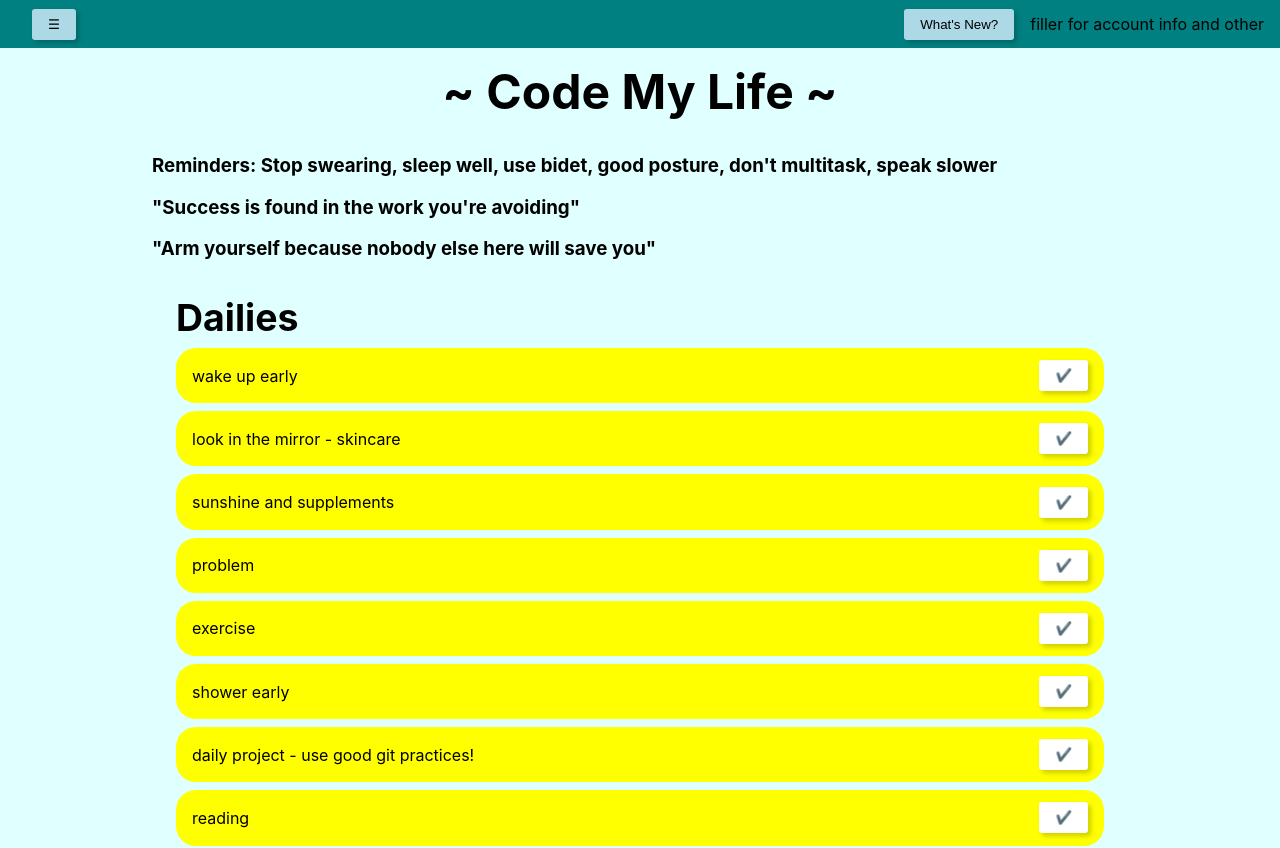
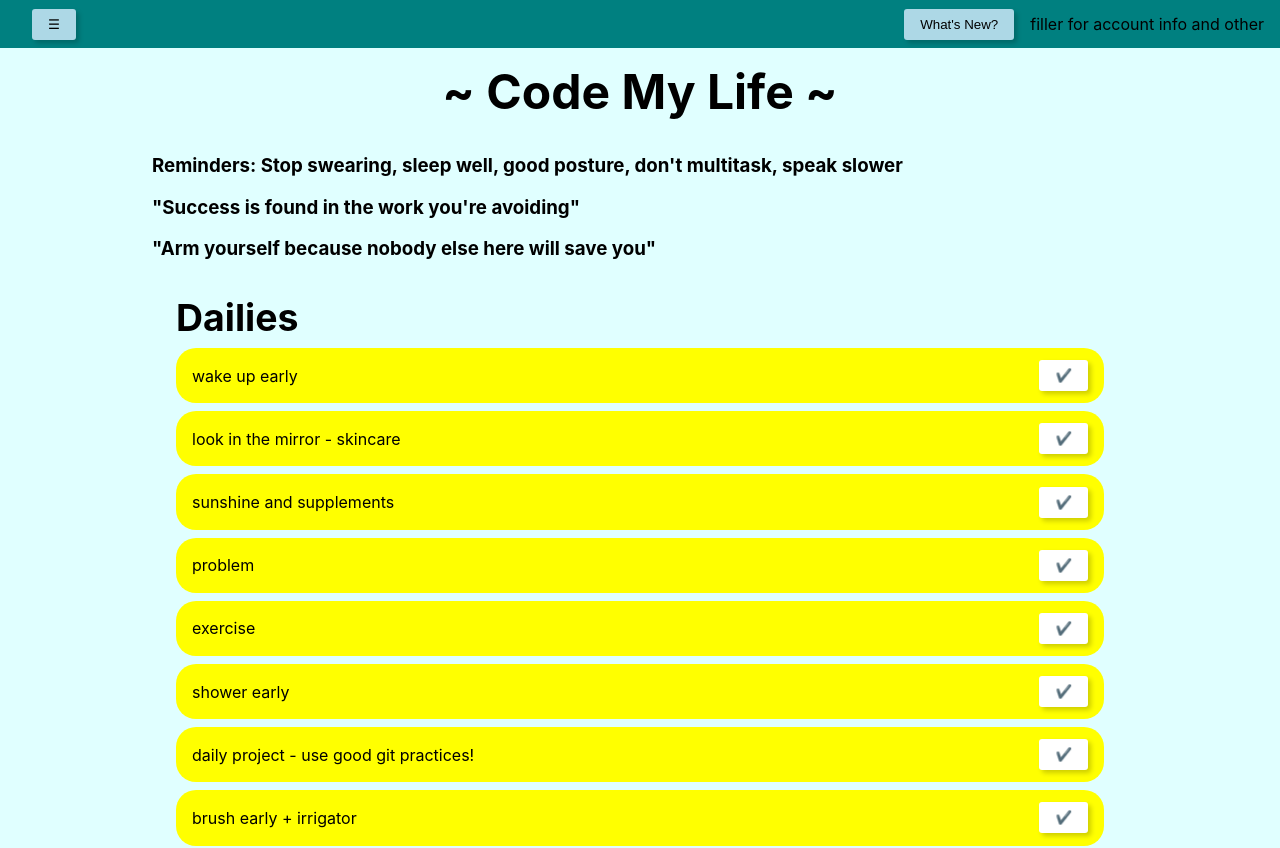
Before and after one commit to JellyChew/code-my-life, a Next.js app: page / in a window 1280 px wide. Built offline with nearby package versions, Linux system fonts and the light colour scheme.

Commit message:
content update

```diff
--- a/components/layout.js
+++ b/components/layout.js
@@ -19,7 +19,7 @@ export default function layout({ children }) {
         setShowSidebar(!showSidebar);
     }
 
-    let updateMsg = 'Added "whats new?" feature'
+    let updateMsg = 'content update! edited reminders, new daily'
 
     function whatsNew() {
         Swal.fire({
--- a/components/todolist.js
+++ b/components/todolist.js
@@ -5,7 +5,7 @@ import { useState } from 'react'
 
 export default function Todolist() {
 
-    let dailies = [ 'wake up early', 'look in the mirror - skincare', 'sunshine and supplements', 'problem', 'exercise', 'shower early', 'daily project - use good git practices!', 'reading']
+    let dailies = [ 'wake up early', 'look in the mirror - skincare', 'sunshine and supplements', 'problem', 'exercise', 'shower early', 'daily project - use good git practices!', 'brush early + irrigator']
     const [ todos, setTodos ] = useState([]);
     const [ newTodo, setNewTodo ] = useState('');
 
--- a/pages/index.js
+++ b/pages/index.js
@@ -17,7 +17,7 @@ export default function Home() {
             ~ Code My Life ~
           </h1>
           <h3>
-            Reminders: Stop swearing, sleep well, use bidet, good posture, don't multitask, speak slower
+            Reminders: Stop swearing, sleep well, good posture, don't multitask, speak slower
           </h3>
           <h3>
             "Success is found in the work you're avoiding"
```
